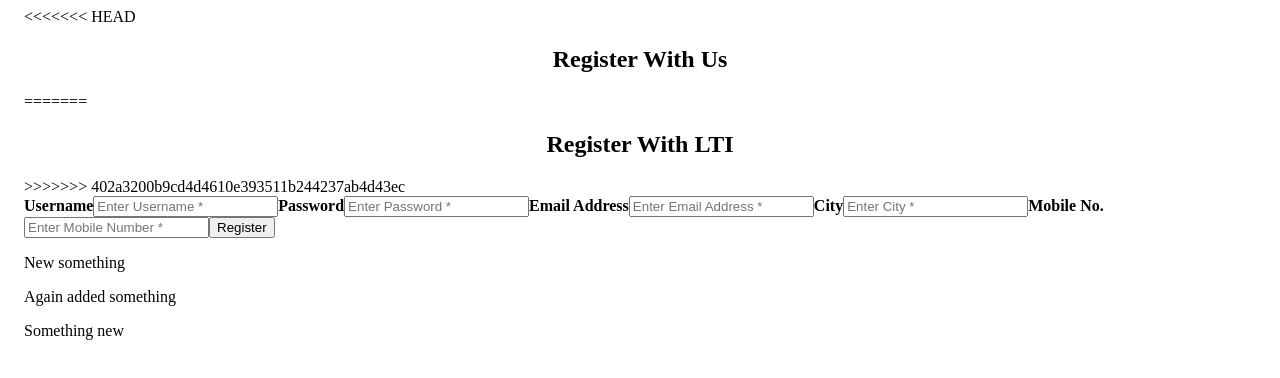
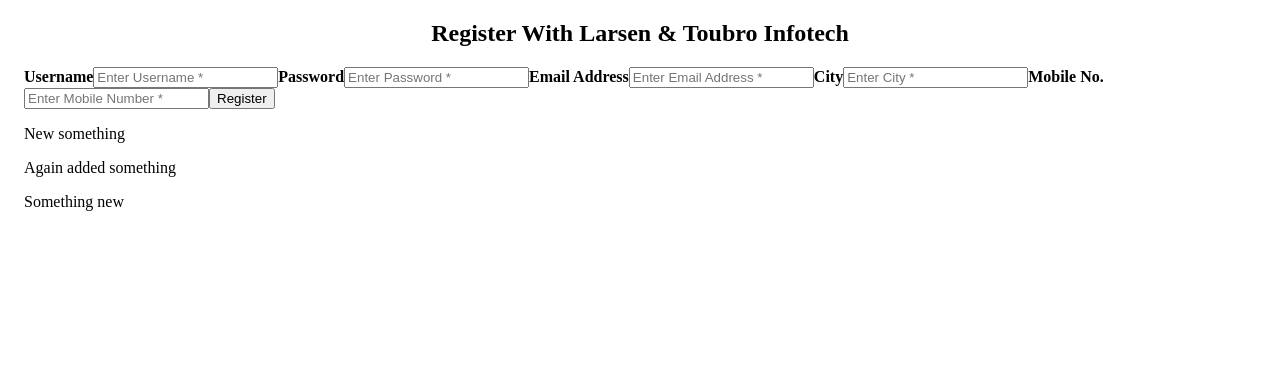
Before and after one commit to AnkurRaj9775/ProjectGladiatorFrontEnd, an Angular app: page / in a window 1280 px wide. Shown: the top 378 px of the page. Built offline with nearby package versions, Linux system fonts and the light colour scheme.

Commit message:
Navtej committed to the repo

```diff
--- a/src/app/register/register.component.html
+++ b/src/app/register/register.component.html
@@ -12,11 +12,9 @@
     <div class="main">
 
       <div class="card">
-<<<<<<< HEAD
-        <h2 style="text-align: center;">Register With Us</h2>
-=======
-        <h2 style="text-align: center;">Register With LTI</h2>
->>>>>>> 402a3200b9cd4d4610e393511b244237ab4d43ec
+
+        <h2 style="text-align: center;">Register With Larsen & Toubro Infotech</h2>
+
         <form >
           <div class="container">
             <label for="uname"><b>Username</b></label>
```
